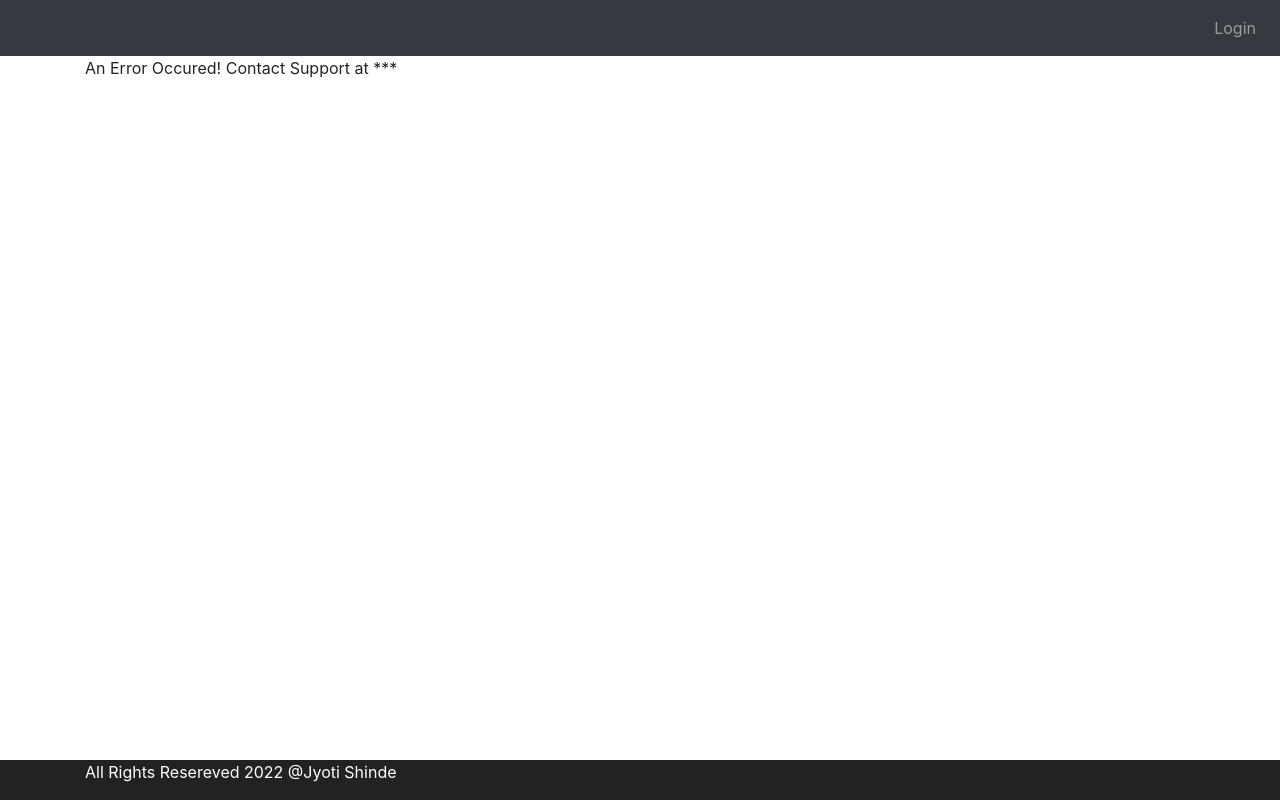
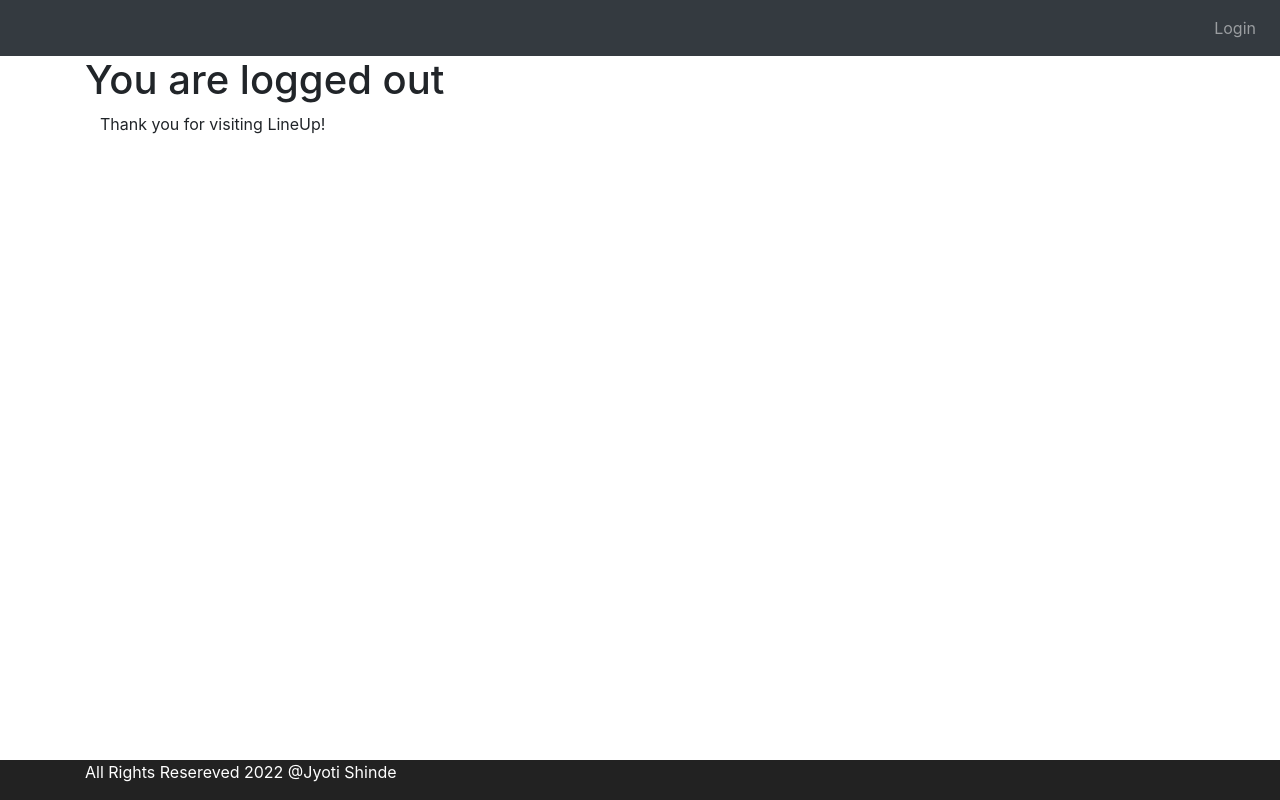
Before and after one commit to statst/angular-app, an Angular app: page /logout in a window 1280 px wide. Built offline with nearby package versions, Linux system fonts and the light colour scheme.

Commit message:
added logout component

```diff
--- a/src/app/app-routing.module.ts
+++ b/src/app/app-routing.module.ts
@@ -3,6 +3,7 @@ import { RouterModule, Routes } from '@angular/router';
 import { ErrorComponent } from './error/error.component';
 import { ListTodosComponent } from './list-todos/list-todos.component';
 import { LoginComponent } from './login/login.component';
+import { LogoutComponent } from './logout/logout.component';
 import { WelcomeComponent } from './welcome/welcome.component';
 
 const routes: Routes = [
@@ -10,6 +11,7 @@ const routes: Routes = [
   {path: 'login', component: LoginComponent},
   {path: 'welcome/:name', component: WelcomeComponent},
   {path: 'todos', component: ListTodosComponent},
+  {path: 'logout', component: LogoutComponent},
   {path: '**', component: ErrorComponent},
 ];
 
--- a/src/app/app.module.ts
+++ b/src/app/app.module.ts
@@ -10,6 +10,7 @@ import { ErrorComponent } from './error/error.component';
 import { ListTodosComponent } from './list-todos/list-todos.component';
 import { MenuComponent } from './menu/menu.component';
 import { FooterComponent } from './footer/footer.component';
+import { LogoutComponent } from './logout/logout.component';
 
 
 @NgModule({
@@ -21,6 +22,7 @@ import { FooterComponent } from './footer/footer.component';
     ListTodosComponent,
     MenuComponent,
     FooterComponent,
+    LogoutComponent,
   ],
   imports: [
     BrowserModule,
--- /dev/null
+++ b/src/app/logout/logout.component.html
@@ -0,0 +1,4 @@
+<h1>You are logged out</h1>
+<div class="container">
+    Thank you for visiting LineUp!
+</div>
--- /dev/null
+++ b/src/app/logout/logout.component.ts
@@ -0,0 +1,17 @@
+import { Component, OnInit } from '@angular/core';
+import { HardcodedAuthenticationService } from '../service/hardcoded-authentication.service';
+
+@Component({
+  selector: 'app-logout',
+  templateUrl: './logout.component.html',
+  styleUrls: ['./logout.component.css']
+})
+export class LogoutComponent implements OnInit {
+
+  constructor(private HardcodedAuthenticationService: HardcodedAuthenticationService) { }
+
+  ngOnInit(){
+    this.HardcodedAuthenticationService.logout();
+  }
+
+}
--- a/src/app/service/hardcoded-authentication.service.ts
+++ b/src/app/service/hardcoded-authentication.service.ts
@@ -26,4 +26,8 @@ export class HardcodedAuthenticationService {
     let user = sessionStorage.getItem('authenticateUser');
     return !(user === null);
   }
+
+  logout(){
+    sessionStorage.removeItem('authenticateUser')
+  }
 }
```
Also changed, not shown: src/app/logout/logout.component.css (added), 1 other file (tests, documents, lock files or other folders).
